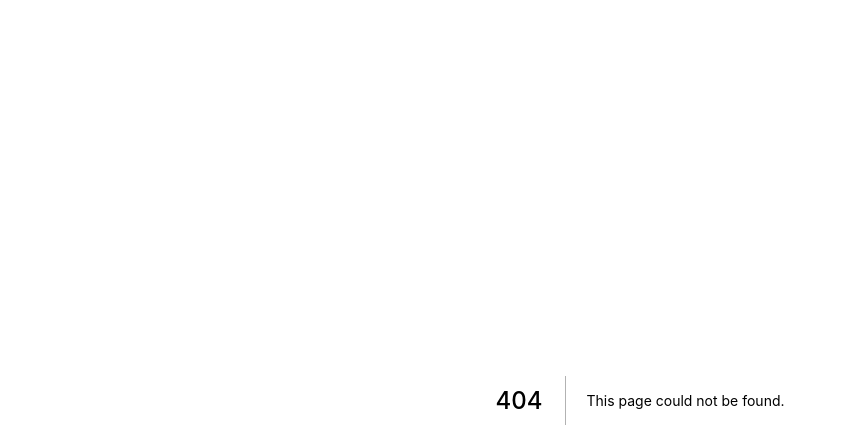
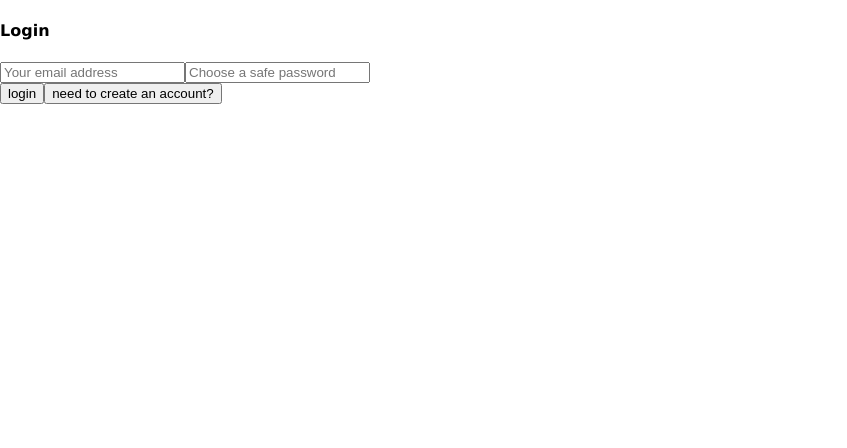
Before and after one commit to adeolaidowu/hackernews, a Next.js app: page /login in a window 1280 px wide. Before the commit this address had no page. Shown: the top 448 px of the page, without its empty margins (0-847 px from the left). Built offline with nearby package versions, Linux system fonts and the light colour scheme.

Commit message:
lesson-five completed

```diff
--- /dev/null
+++ b/constants/constants.ts
@@ -0,0 +1 @@
+export const AUTH_TOKEN = "auth-token";
--- a/graphql/apolloClient.tsx
+++ b/graphql/apolloClient.tsx
@@ -1,11 +1,23 @@
 import { ApolloClient, createHttpLink, InMemoryCache } from "@apollo/client";
+import { setContext } from "@apollo/client/link/context";
+import { AUTH_TOKEN } from "../constants/constants";
 
 const httpLink = createHttpLink({
   uri: "http://localhost:4000",
 });
 
+const authLink = setContext((_, { headers }) => {
+  const token = localStorage.getItem(AUTH_TOKEN);
+  return {
+    headers: {
+      ...headers,
+      authorization: token ? `Bearer ${token}` : "",
+    },
+  };
+});
+
 const client = new ApolloClient({
-  link: httpLink,
+  link: authLink.concat(httpLink),
   cache: new InMemoryCache(),
 });
 
--- /dev/null
+++ b/pages/login.tsx
@@ -0,0 +1,122 @@
+import React, { useState } from "react";
+import Router from "next/router";
+import { useMutation, gql } from "@apollo/client";
+import { AUTH_TOKEN } from "../constants/constants";
+
+const SIGNUP_MUTATION = gql`
+  mutation SignupMutation($email: String!, $password: String!, $name: String!) {
+    signup(email: $email, password: $password, name: $name) {
+      token
+    }
+  }
+`;
+
+const LOGIN_MUTATION = gql`
+  mutation LoginMutation($email: String!, $password: String!) {
+    login(email: $email, password: $password) {
+      token
+    }
+  }
+`;
+
+const Login = () => {
+  const [formState, setFormState] = useState({
+    login: true,
+    email: "",
+    password: "",
+    name: "",
+  });
+
+  const [login] = useMutation(LOGIN_MUTATION, {
+    variables: {
+      email: formState.email,
+      password: formState.password,
+    },
+    onCompleted: ({ login }) => {
+      alert("login done");
+      localStorage.setItem(AUTH_TOKEN, login.token);
+      console.log(localStorage.getItem(AUTH_TOKEN), "Token");
+      Router.push("/");
+    },
+  });
+
+  const [signup] = useMutation(SIGNUP_MUTATION, {
+    variables: {
+      name: formState.name,
+      email: formState.email,
+      password: formState.password,
+    },
+    onCompleted: ({ signup }) => {
+      localStorage.setItem(AUTH_TOKEN, signup.token);
+      Router.push("/");
+    },
+  });
+
+  return (
+    <div>
+      <h4 className="mv3">{formState.login ? "Login" : "Sign Up"}</h4>
+      <div className="flex flex-column">
+        {!formState.login && (
+          <input
+            value={formState.name}
+            onChange={(e) =>
+              setFormState({
+                ...formState,
+                name: e.target.value,
+              })
+            }
+            type="text"
+            placeholder="Your name"
+          />
+        )}
+        <input
+          value={formState.email}
+          onChange={(e) =>
+            setFormState({
+              ...formState,
+              email: e.target.value,
+            })
+          }
+          type="text"
+          placeholder="Your email address"
+        />
+        <input
+          value={formState.password}
+          onChange={(e) =>
+            setFormState({
+              ...formState,
+              password: e.target.value,
+            })
+          }
+          type="password"
+          placeholder="Choose a safe password"
+        />
+      </div>
+      <div className="flex mt3">
+        <button
+          className="pointer mr2 button"
+          onClick={() => {
+            formState.login ? login() : signup();
+          }}
+        >
+          {formState.login ? "login" : "create account"}
+        </button>
+        <button
+          className="pointer button"
+          onClick={(e) =>
+            setFormState({
+              ...formState,
+              login: !formState.login,
+            })
+          }
+        >
+          {formState.login
+            ? "need to create an account?"
+            : "already have an account?"}
+        </button>
+      </div>
+    </div>
+  );
+};
+
+export default Login;
```
Also changed, not shown: components/Header.tsx (+31 -3 lines), 1 other file (tests, documents, lock files or other folders).
